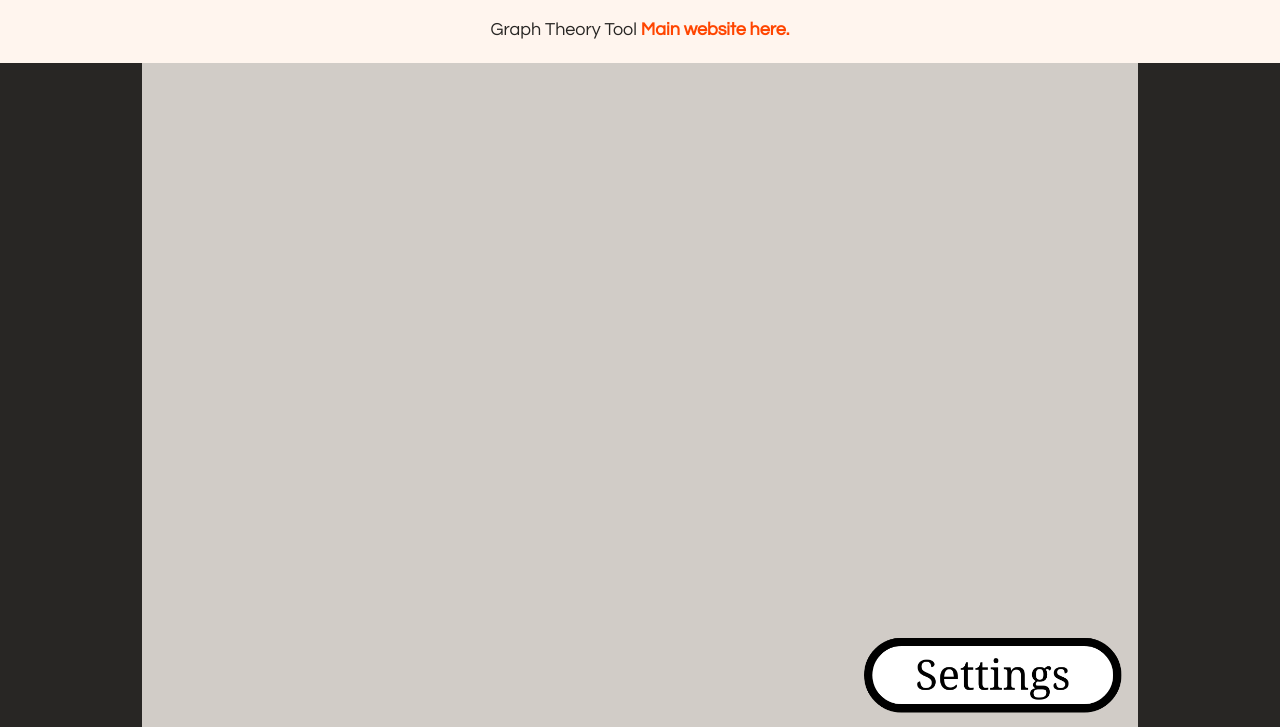
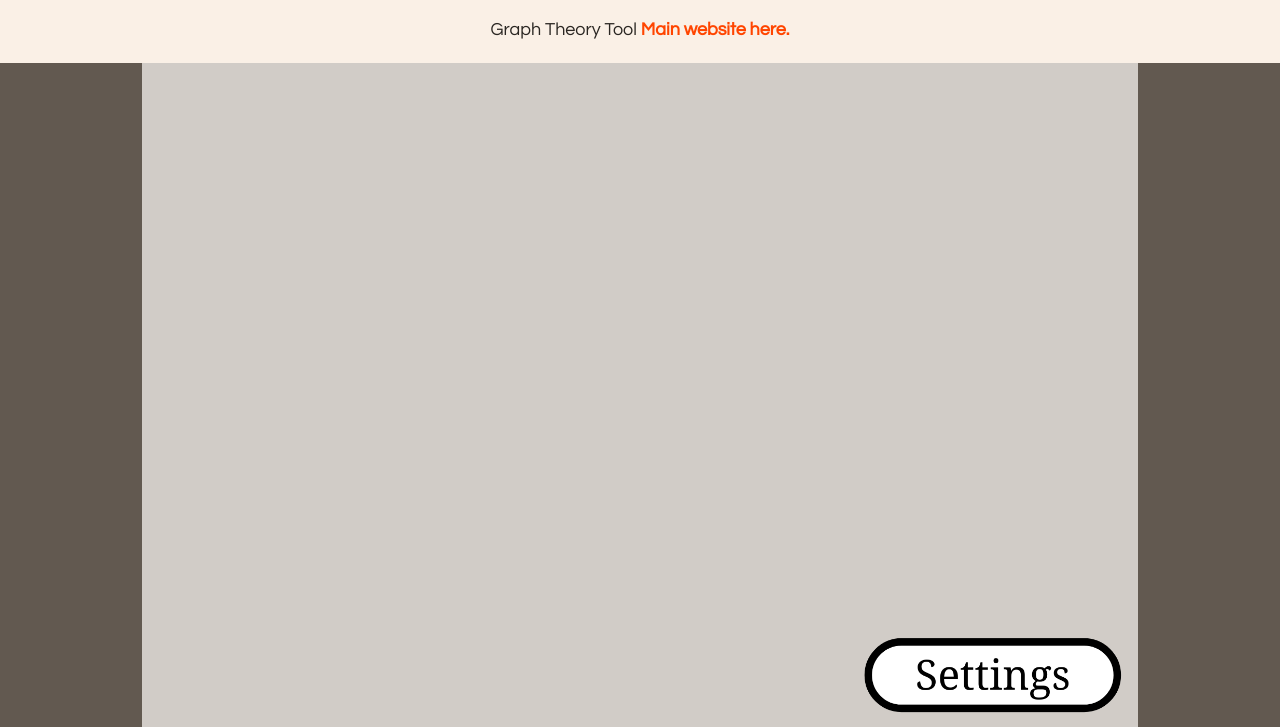
Before and after one commit to woooowoooo/graph-theory-tool, a plain HTML site: page index.html in a window 1280 px wide. Shown: the part 73-800 px from the top of the page. Drawn offline with Linux system fonts and the light colour scheme.

Commit message:
Add dark mode
Also includes seamless adjustments between dark mode and light mode (except thickness but that's a setting and therefore intentionally left unchanged). Also includes color adjustments for the underlying website for both light and dark modes.

```diff
--- a/code.js
+++ b/code.js
@@ -12,11 +12,23 @@ const sounds = {};
 let paused = false;
 const objects = new Map();
 const listeners = [];
+// Dark mode
+let darkMode = window.matchMedia("(prefers-color-scheme: dark)").matches;
+let fillColor = darkMode ? "hsl(30, 10%, 5%)" : "white";
+let strokeColor = darkMode ? "linen" : "black";
+window.matchMedia("(prefers-color-scheme: dark)").addEventListener("change", e => {
+	darkMode = e.matches;
+	fillColor = darkMode ? "hsl(30, 10%, 5%)" : "white";
+	strokeColor = darkMode ? "linen" : "black";
+	COLORS[0] = strokeColor;
+	render();
+});
+// Settings
 const defaultSettings = {
 	volume: 100,
 	labels: true,
 	place1: 2,
-	thickness: 12
+	thickness: darkMode ? 8 : 12
 };
 const settings = new Proxy(JSON.parse(localStorage.getItem("graphToolSettings")) ?? defaultSettings, {
 	get: function (_, property) {
@@ -162,13 +174,13 @@ class TextButton extends Button {
 		hitbox.arc(x + middleWidth / 2, y, 64, Math.PI * 3 / 2, Math.PI / 2);
 		hitbox.closePath();
 		function draw() {
-			context.fillStyle = "white";
+			context.fillStyle = fillColor;
 			context.fill(hitbox);
-			context.strokeStyle = "black";
-			context.lineWidth = 16;
+			context.strokeStyle = strokeColor;
+			context.lineWidth = settings.thickness * 1.2;
 			context.stroke(hitbox);
 			context.fontSize = 8;
-			context.fillStyle = "black";
+			context.fillStyle = strokeColor;
 			context.fillText(text, x, y + 28);
 		}
 		super(hitbox, draw, callback);
@@ -254,7 +266,7 @@ const vertices = [];
 const edges = [];
 // Done with https://css.land/lch
 const COLORS = [
-	"black",
+	strokeColor,
 	"rgb(90.69%, 7.63%, 14.36%)", // lch(50%, 90, 35)
 	"rgb(94.33%, 48.8%, 0%)", // lch(65%, 90, 60)
 	"rgb(88.84%, 76.94%, 0%)", // lch(80%, 90, 90)
@@ -266,19 +278,19 @@ const COLORS = [
 class Vertex { // Would extend Drawable if "this" could be used before "super"
 	constructor (x, y) {
 		this.center = {x, y};
-		this.index = vertices.length + 1;
+		this.index = vertices.length + 1; // TODO: Make this work with deletion
 		this.selected = false;
 		this.color = 0;
 		const circle = new Path2D();
 		circle.arc(x, y, 50, 0, 2 * Math.PI);
 		this.hitbox = circle;
 		this.draw = function () {
-			context.fillStyle = this.selected ? "red" : "white";
+			context.fillStyle = this.selected ? "red" : fillColor;
 			context.fill(circle);
 			context.strokeStyle = COLORS[this.color];
 			context.lineWidth = settings.thickness;
 			context.stroke(circle);
-			context.fillStyle = "black";
+			context.fillStyle = strokeColor;
 			if (settings.labels) {
 				context.fontSize = 6;
 				context.fillText(this.index, x, y + 20);
@@ -353,11 +365,11 @@ function onMain() {
 	}
 	paused = false;
 	objects.set("background", new Drawable(() => {
-		context.fillStyle = "hsl(30, 10%, 80%)";
+		context.fillStyle = darkMode ? "hsl(30, 10%, 15%)" : "hsl(30, 10%, 80%)";
 		context.fillRect(0, 0, 1920, 1280);
 	}));
 	objects.set("input", new Drawable(() => {
-		context.fillStyle = inputError ? "red" : "black";
+		context.fillStyle = inputError ? "red" : strokeColor;
 		context.fontSize = 8;
 		context.textAlign = "left";
 		context.fillText(input, 40, 1240);
--- a/style.css
+++ b/style.css
@@ -3,9 +3,9 @@
 }
 :root {
 	color-scheme: light dark;
-	--primary-color: seashell;
-	--secondary-color: hsl(30, 5%, 15%);
-	--text-color: hsl(30, 5%, 15%);
+	--primary-color: linen;
+	--secondary-color: hsl(30, 10%, 35%);
+	--text-color: hsl(30, 10%, 15%);
 	--accent-color: orangered;
 	--font-stack: "Avenir Next", "Century Gothic", "URW Gothic", sans-serif;
 }
@@ -41,7 +41,7 @@ p {
 }
 @media (prefers-color-scheme: dark) {
 	:root {
-		--primary-color: hsl(30, 5%, 25%);
+		--primary-color: hsl(30, 10%, 25%);
 		--secondary-color: hsl(30, 10%, 10%);
 		--text-color: linen;
 		--accent-color: gold;
```
